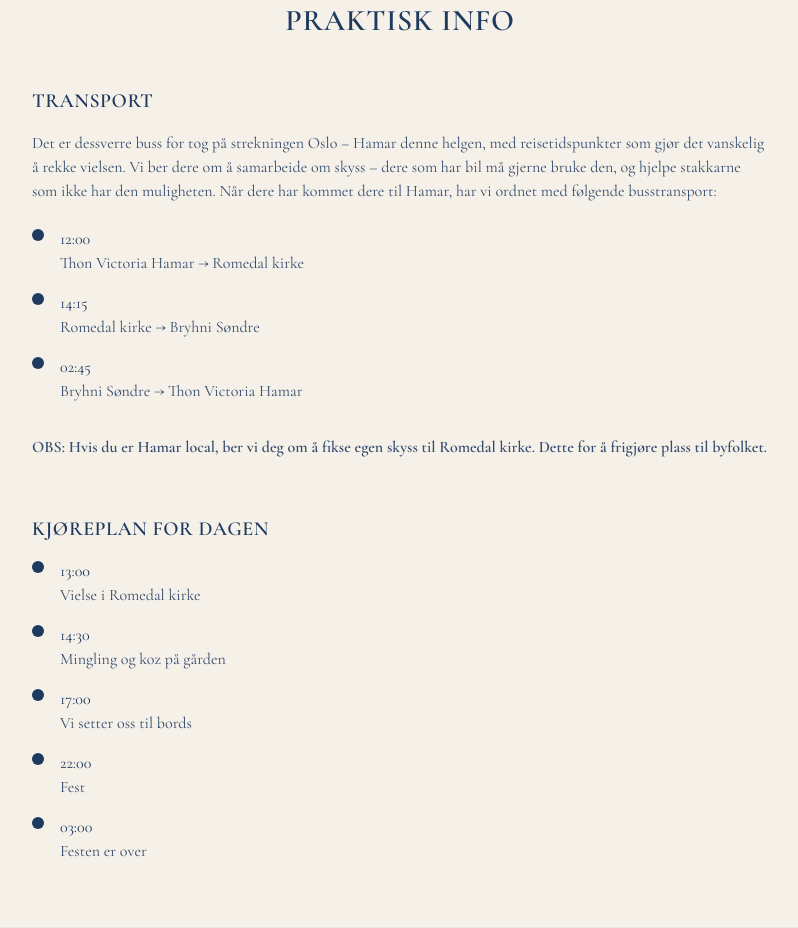
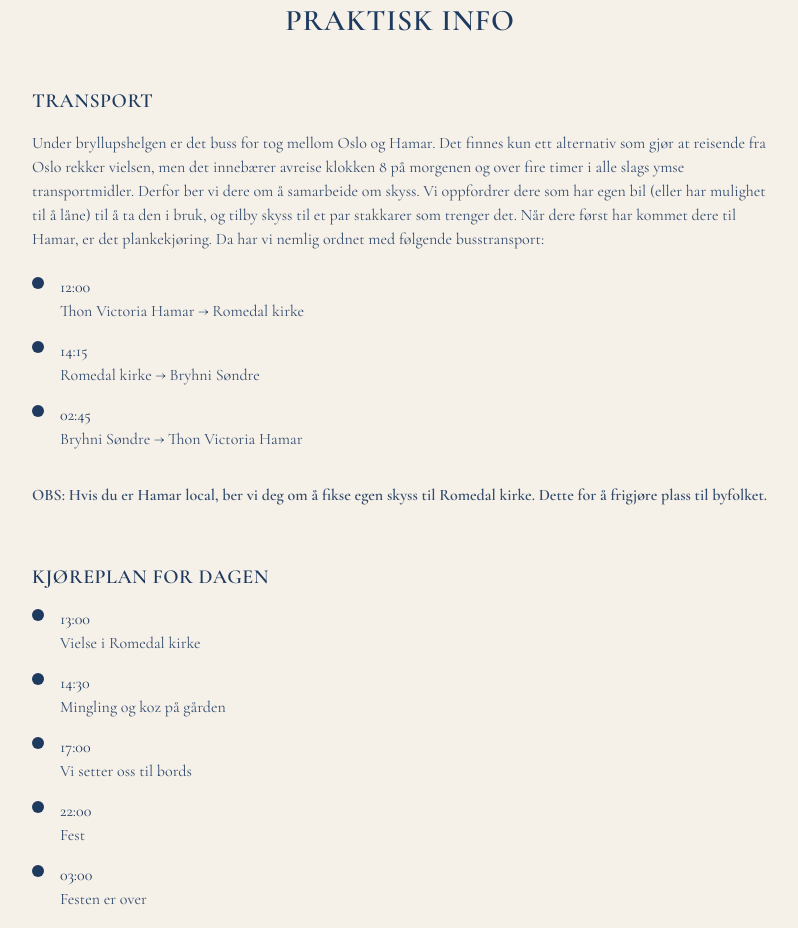
Before and after one commit to hakontomter/wedding-planer, a website: page index.html in a window 1280 px wide. Shown: the part 1099-2027 px from the top of the page, without its empty margins (240-1038 px from the left). Drawn offline with nearby package versions, Linux system fonts and the light colour scheme; a script that the page names is missing.

Commit message:
Update index.html

```diff
--- a/index.html
+++ b/index.html
@@ -75,7 +75,7 @@
       <!-- Transport -->
       <div>
         <h3 class="font-serif text-xl font-semibold text-navy mb-4 uppercase tracking-wide">Transport</h3>
-        <p class="text-navy/90 mb-6">Det er dessverre buss for tog på strekningen Oslo – Hamar denne helgen, med reisetidspunkter som gjør det vanskelig å rekke vielsen. Vi ber dere om å samarbeide om skyss – dere som har bil må gjerne bruke den, og hjelpe stakkarne som ikke har den muligheten. Når dere har kommet dere til Hamar, har vi ordnet med følgende busstransport:</p>
+        <p class="text-navy/90 mb-6">Under bryllupshelgen er det buss for tog mellom Oslo og Hamar. Det finnes kun ett alternativ som gjør at reisende fra Oslo rekker vielsen, men det innebærer avreise klokken 8 på morgenen og over fire timer i alle slags ymse transportmidler. Derfor ber vi dere om å samarbeide om skyss. Vi oppfordrer dere som har egen bil (eller har mulighet til å låne) til å ta den i bruk, og tilby skyss til et par stakkarer som trenger det. Når dere først har kommet dere til Hamar, er det plankekjøring. Da har vi nemlig ordnet med følgende busstransport:</p>
         <div class="space-y-4">
           <div class="flex gap-4 items-start">
             <span class="flex-shrink-0 w-3 h-3 rounded-full bg-navy mt-0.5"></span>
```
